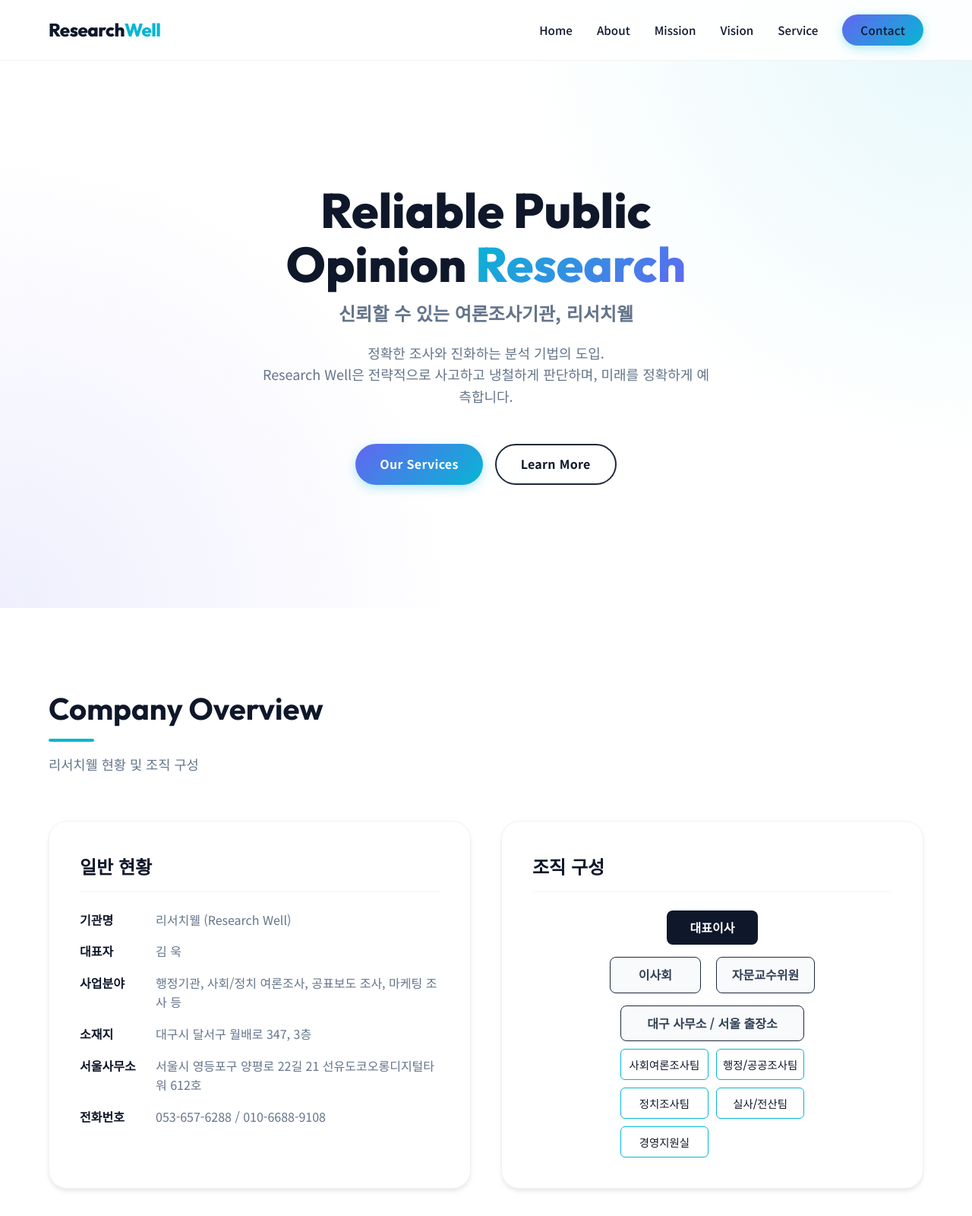
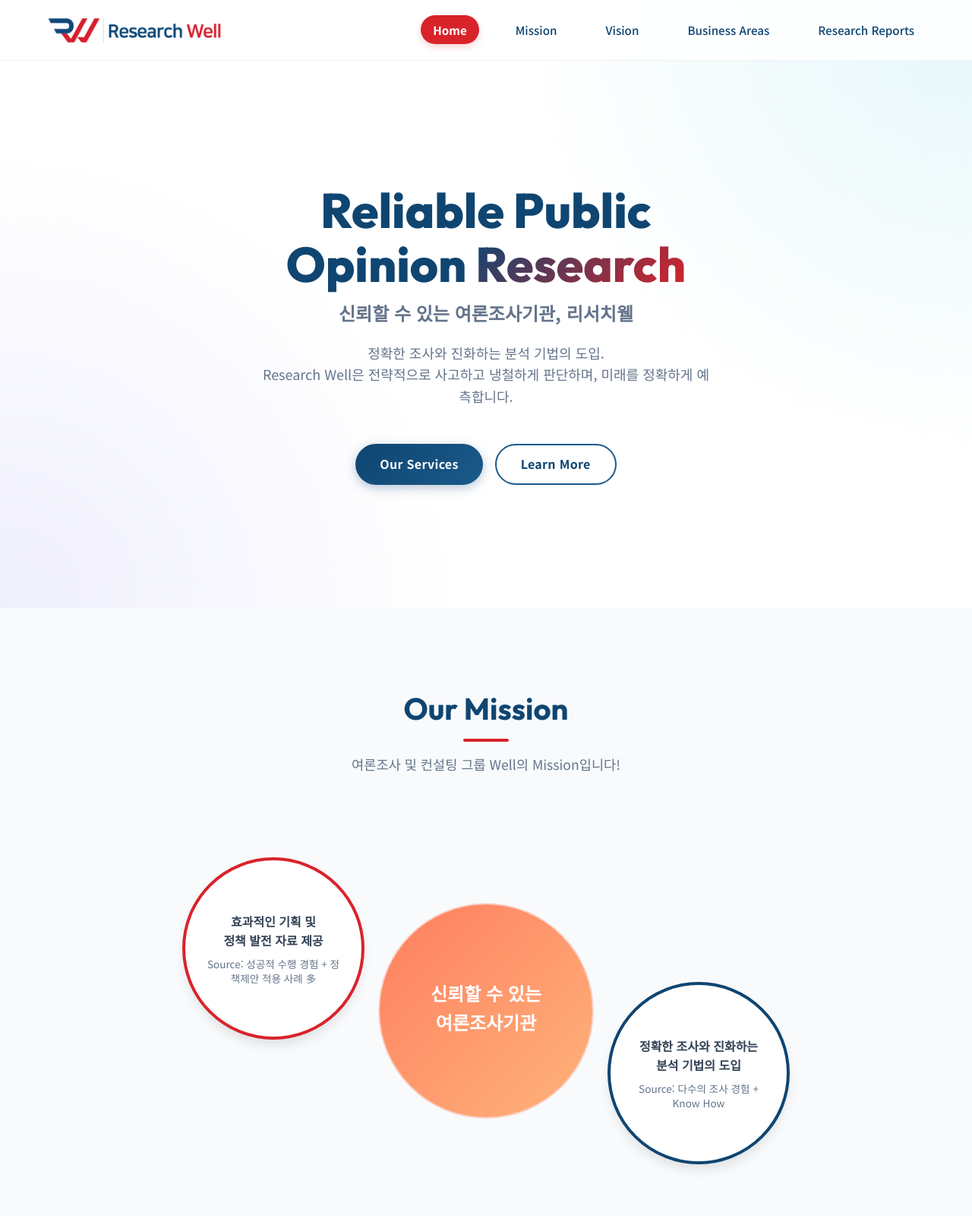
Before and after one commit to CHOIChiHyun/ResearchWell, a website built with Vite: page index.html in a window 1280 px wide. Shown: the top 1600 px of the page at 76% size. Built offline with nearby package versions, Linux system fonts and the light colour scheme.

Commit message:
feat: 로고 파일 수정 및 전체 색상 로고와 맞게 수정

```diff
--- a/index.html
+++ b/index.html
@@ -16,27 +16,7 @@
 
 <body>
   <div id="app">
-    <!-- Header will be injected here or statically built -->
-    <header class="header">
-      <div class="container header-container">
-        <a href="#" class="logo">Research<span class="logo-accent">Well</span></a>
-        <nav class="nav">
-          <ul class="nav-list">
-            <li><a href="#home">Home</a></li>
-            <li><a href="#about">About</a></li>
-            <li><a href="#mission">Mission</a></li>
-            <li><a href="#vision">Vision</a></li>
-            <li><a href="#service">Service</a></li>
-            <li><a href="#contact" class="btn btn-primary btn-sm">Contact</a></li>
-          </ul>
-        </nav>
-        <button class="mobile-menu-btn" aria-label="Toggle Menu">
-          <span></span>
-          <span></span>
-          <span></span>
-        </button>
-      </div>
-    </header>
+    <div id="header-root"></div>
 
     <main>
       <!-- Hero Section -->
@@ -59,70 +39,7 @@
         </div>
       </section>
 
-      <!-- About Section -->
-      <section id="about" class="section">
-        <div class="container">
-          <div class="section-header">
-            <h2 class="section-title">Company Overview</h2>
-            <p class="section-subtitle">리서치웰 현황 및 조직 구성</p>
-          </div>
 
-          <div class="about-grid">
-            <div class="about-card info-card">
-              <h3>일반 현황</h3>
-              <ul class="info-list">
-                <li>
-                  <span class="label">기관명</span>
-                  <span class="value">리서치웰 (Research Well)</span>
-                </li>
-                <li>
-                  <span class="label">대표자</span>
-                  <span class="value">김 욱</span>
-                </li>
-                <li>
-                  <span class="label">사업분야</span>
-                  <span class="value">행정기관, 사회/정치 여론조사, 공표보도 조사, 마케팅 조사 등</span>
-                </li>
-                <li>
-                  <span class="label">소재지</span>
-                  <span class="value">대구시 달서구 월배로 347, 3층</span>
-                </li>
-                <li>
-                  <span class="label">서울사무소</span>
-                  <span class="value">서울시 영등포구 양평로 22길 21 선유도코오롱디지털타워 612호</span>
-                </li>
-                <li>
-                  <span class="label">전화번호</span>
-                  <span class="value">053-657-6288 / 010-6688-9108</span>
-                </li>
-              </ul>
-            </div>
-
-            <div class="about-card org-card">
-              <h3>조직 구성</h3>
-              <div class="org-chart">
-                <div class="org-level level-1">
-                  <div class="org-node CEO">대표이사</div>
-                </div>
-                <div class="org-level level-2">
-                  <div class="org-node">이사회</div>
-                  <div class="org-node">자문교수위원</div>
-                </div>
-                <div class="org-main-group">
-                  <div class="org-node branch">대구 사무소 / 서울 출장소</div>
-                  <div class="org-departments">
-                    <div class="dept-node">사회여론조사팀</div>
-                    <div class="dept-node">행정/공공조사팀</div>
-                    <div class="dept-node">정치조사팀</div>
-                    <div class="dept-node">실사/전산팀</div>
-                    <div class="dept-node">경영지원실</div>
-                  </div>
-                </div>
-              </div>
-            </div>
-          </div>
-        </div>
-      </section>
 
       <!-- Mission Section -->
       <section id="mission" class="section mission-section">
@@ -190,7 +107,7 @@
       <!-- Services Section -->
       <section id="service" class="section service-section">
         <div class="container">
-          <div class="section-header">
+          <div class="section-header text-center">
             <h2 class="section-title">Business Areas</h2>
             <p class="section-subtitle">Research Well은 마케팅 조사와 공공 사회 조사에 대한 Total Service를 제공합니다.</p>
           </div>
@@ -228,17 +145,7 @@
       </section>
     </main>
 
-    <footer class="footer">
-      <div class="container footer-content">
-        <div class="footer-col">
-          <h3>Research Well</h3>
-          <p>대구시 달서구 월배로 347, 3층</p>
-        </div>
-        <div class="footer-col">
-          <p>&copy; 2026 Research Well. All rights reserved.</p>
-        </div>
-      </div>
-    </footer>
+    <div id="footer-root"></div>
   </div>
   <script type="module" src="/src/main.js"></script>
 </body>
--- a/src/style.css
+++ b/src/assets/style.css
@@ -1,22 +1,27 @@
 /* Design System & Global Styles */
 :root {
-  /* Color Palette - Premium & Trustworthy */
-  --primary-color: #0F172A;
-  /* Dark Navy */
-  --primary-light: #1E293B;
-  --accent-color: #06B6D4;
-  /* Cyan/Teal for "Well" / Tech feel */
-  --accent-hover: #0891B2;
-  --secondary-color: #6366F1;
-  /* Indigo/Purple for "Vision" */
-  --success-color: #10B981;
-  /* Green for "Mission/Safety" */
+  /* 로고 기반 컬러 팔레트 */
+  --primary-color: #0F4571;
+  /* 로고의 메인 네이비 블루 (신뢰, 전문성) */
+  --primary-light: #1A5A8A;
+  /* 밝은 네이비 */
+
+  --accent-color: #D9232A;
+  /* 로고의 레드 (포인트, 활력) */
+  --accent-hover: #B91C22;
+  /* 호버 시 약간 어두운 레드 */
+
+  --secondary-color: #0F4571;
+  /* 보조 색상도 네이비 계열로 통일 */
+  --success-color: #D9232A;
+  /* 강조가 필요한 곳에 레드 사용 */
 
   --bg-color: #FFFFFF;
   --bg-light: #F8FAFC;
   --text-color: #334155;
   --text-light: #64748B;
-  --text-heading: #0F172A;
+  --text-heading: #0F4571;
+  /* 헤딩 텍스트도 네이비로 변경 */
 
   --white: #FFFFFF;
   --glass-bg: rgba(255, 255, 255, 0.7);
@@ -25,7 +30,6 @@
   /* Typography */
   --font-heading: 'Outfit', sans-serif;
   --font-body: 'Noto Sans KR', sans-serif;
-  /* For Korean text support */
 
   /* Spacing & Layout */
   --container-width: 1200px;
@@ -80,10 +84,16 @@ img {
 }
 
 .text-gradient {
-  background: linear-gradient(135deg, var(--accent-color), var(--secondary-color));
+  background: linear-gradient(135deg, var(--primary-color), var(--accent-color));
   -webkit-background-clip: text;
   background-clip: text;
   -webkit-text-fill-color: transparent;
+  display: inline-block;
+}
+
+.text-accent {
+  color: var(--accent-color);
+  font-weight: 800;
 }
 
 /* Buttons */
@@ -106,15 +116,28 @@ img {
 }
 
 .btn-primary {
-  background: linear-gradient(135deg, var(--secondary-color), var(--accent-color));
+  background: linear-gradient(135deg, var(--primary-color), var(--primary-light));
   color: var(--white);
   border: none;
-  box-shadow: 0 4px 14px rgba(6, 182, 212, 0.3);
+  box-shadow: 0 4px 14px rgba(15, 69, 113, 0.3);
 }
 
 .btn-primary:hover {
   transform: translateY(-2px);
-  box-shadow: 0 6px 20px rgba(6, 182, 212, 0.4);
+  box-shadow: 0 6px 20px rgba(15, 69, 113, 0.4);
+}
+
+/* Header Contact Button Only */
+.nav-list .btn-primary {
+  background: var(--accent-color);
+  color: var(--white) !important;
+  box-shadow: 0 4px 14px rgba(217, 35, 42, 0.2);
+}
+
+.nav-list .btn-primary:hover {
+  transform: none;
+  background: var(--accent-hover);
+  box-shadow: 0 4px 14px rgba(217, 35, 42, 0.2);
 }
 
 .btn-outline {
@@ -145,8 +168,10 @@ img {
 }
 
 .header-container {
-  width: 100%;
-  /* Ensure container takes full width inside flex */
+  width: 100% !important;
+  max-width: 100% !important;
+  padding: 0 60px !important;
+  margin: 0 !important;
   display: flex;
   justify-content: space-between;
   align-items: center;
@@ -158,6 +183,14 @@ img {
   font-weight: 800;
   color: var(--text-heading);
   letter-spacing: -0.02em;
+  display: flex;
+  align-items: center;
+}
+
+.logo-img {
+  height: 130px;
+  width: auto;
+  display: block;
 }
 
 .logo-accent {
@@ -174,10 +207,20 @@ img {
   font-weight: 500;
   font-size: 0.95rem;
   color: var(--text-heading);
+  padding: 8px 16px;
+  border-radius: 50px;
+  transition: var(--transition);
 }
 
 .nav-list a:hover {
   color: var(--accent-color);
+}
+
+.nav-list a.active {
+  background: var(--accent-color);
+  color: var(--white) !important;
+  font-weight: 600;
+  box-shadow: 0 4px 10px rgba(217, 35, 42, 0.2);
 }
 
 .mobile-menu-btn {
@@ -411,6 +454,13 @@ img {
   gap: 20px;
   justify-content: center;
   width: 100%;
+}
+
+.org-main-group {
+  display: flex;
+  flex-direction: column;
+  align-items: center;
+  gap: 16px;
 }
 
 .org-departments {
--- /dev/null
+++ b/src/components/Footer.js
@@ -0,0 +1,17 @@
+export const Footer = () => {
+    return `
+    <footer class="footer">
+      <div class="container footer-content">
+        <div class="footer-col">
+          <h3>Research Well</h3>
+          <p>주소 : 대구광역시 달서구 월배로 347, 3층 / 대표 : 김 욱</p>
+          <p>전화번호 : 053-657-6288 / 010-6688-9108</p>
+          <p>E-mail : researchwell@naver.com</p>
+        </div>
+        <div class="footer-col">
+          <p>&copy; ${new Date().getFullYear()} Research Well. All rights reserved.</p>
+        </div>
+      </div>
+    </footer>
+  `;
+};
--- /dev/null
+++ b/src/components/Header.js
@@ -0,0 +1,32 @@
+export const Header = () => {
+  // 현재 페이지가 reports.html인지 확인
+  const isReportsPage = window.location.pathname.includes('reports.html');
+
+  // Vite의 base 설정이나 현재 환경을 고려한 로고 경로
+  // '/images/logo.png' 대신 상대 경로를 사용하여 어디서든 깨지지 않게 함
+  const logoPath = 'images/logo.png';
+
+  return `
+    <header class="header">
+      <div class="container header-container">
+        <a href="./" class="logo">
+          <img src="${logoPath}" alt="Research Well Logo" class="logo-img">
+        </a>
+        <nav class="nav">
+          <ul class="nav-list">
+            <li><a href="${isReportsPage ? './index.html' : '#home'}" class="${!isReportsPage ? 'active' : ''}">Home</a></li>
+            <li><a href="${isReportsPage ? './index.html#mission' : '#mission'}">Mission</a></li>
+            <li><a href="${isReportsPage ? './index.html#vision' : '#vision'}">Vision</a></li>
+            <li><a href="${isReportsPage ? './index.html#service' : '#service'}">Business Areas</a></li>
+            <li><a href="./reports.html" target="_blank" class="${isReportsPage ? 'active' : ''}">Research Reports</a></li>
+          </ul>
+        </nav>
+        <button class="mobile-menu-btn" aria-label="Toggle Menu">
+          <span></span>
+          <span></span>
+          <span></span>
+        </button>
+      </div>
+    </header>
+  `;
+};
--- a/src/main.js
+++ b/src/main.js
@@ -1,10 +1,28 @@
-import './style.css'
+import './assets/style.css'
+import { Header } from './components/Header'
+import { Footer } from './components/Footer'
+import { initNavigation, initMobileMenu } from './utils/navigation'
 
-// Main Application Logic
 document.addEventListener('DOMContentLoaded', () => {
-  console.log('Research Well Application Started');
+  // Inject Header and Footer
+  const app = document.getElementById('app');
 
-  // Mobile Menu Toggle (Basic Implementation)
-  const menuBtn = document.querySelector('.mobile-menu-btn');
-  // TODO: Add menu logic
+  // Create header and footer containers if they don't exist as placeholders
+  // But for cleaner HTML, we'll just prepend/append to the app div or find specific IDs
+  const headerPlaceholder = document.getElementById('header-root');
+  const footerPlaceholder = document.getElementById('footer-root');
+
+  if (headerPlaceholder) {
+    headerPlaceholder.innerHTML = Header();
+  }
+
+  if (footerPlaceholder) {
+    footerPlaceholder.innerHTML = Footer();
+  }
+
+  // Initialize logic
+  initNavigation();
+  initMobileMenu();
+
+  console.log('Research Well Application Initialized');
 });
--- /dev/null
+++ b/src/utils/navigation.js
@@ -0,0 +1,50 @@
+export const initNavigation = () => {
+    const sections = document.querySelectorAll('section[id]');
+    const navLinks = document.querySelectorAll('.nav-list a');
+
+    // reports.html이 포함되지 않았을 때만 스크롤 감지 로직 실행
+    const isMainPage = !window.location.pathname.includes('reports.html');
+
+    if (!isMainPage) return;
+
+    function updateActiveLink() {
+        let current = '';
+        const scrollPos = window.scrollY + 120; // 헤더 높이를 고려한 오프셋
+
+        sections.forEach(section => {
+            const sectionTop = section.offsetTop;
+            const sectionHeight = section.clientHeight;
+            if (scrollPos >= sectionTop && scrollPos < sectionTop + sectionHeight) {
+                current = section.getAttribute('id');
+            }
+        });
+
+        navLinks.forEach(link => {
+            link.classList.remove('active');
+            const href = link.getAttribute('href');
+            // href가 #home, #mission 등 ID와 일치하는지 확인
+            if (current && href.includes(`#${current}`)) {
+                link.classList.add('active');
+            }
+        });
+
+        // 아무것도 활성화되지 않았고 화면이 맨 위라면 Home 활성화
+        if (!current && window.scrollY < 100) {
+            const homeLink = document.querySelector('.nav-list a[href="#home"]');
+            if (homeLink) homeLink.classList.add('active');
+        }
+    }
+
+    window.addEventListener('scroll', updateActiveLink);
+    // 페이지 로드 시 즉시 한 번 실행
+    setTimeout(updateActiveLink, 100);
+};
+
+export const initMobileMenu = () => {
+    const menuBtn = document.querySelector('.mobile-menu-btn');
+    if (menuBtn) {
+        menuBtn.addEventListener('click', () => {
+            console.log('Mobile menu active');
+        });
+    }
+};
```
Also changed, not shown: reports.html (added, +42 -0 lines), src/counter.js (deleted, +0 -9 lines), vite.config.js (+8 -0 lines), public/images/logo.png (added), src/javascript.svg (deleted).
